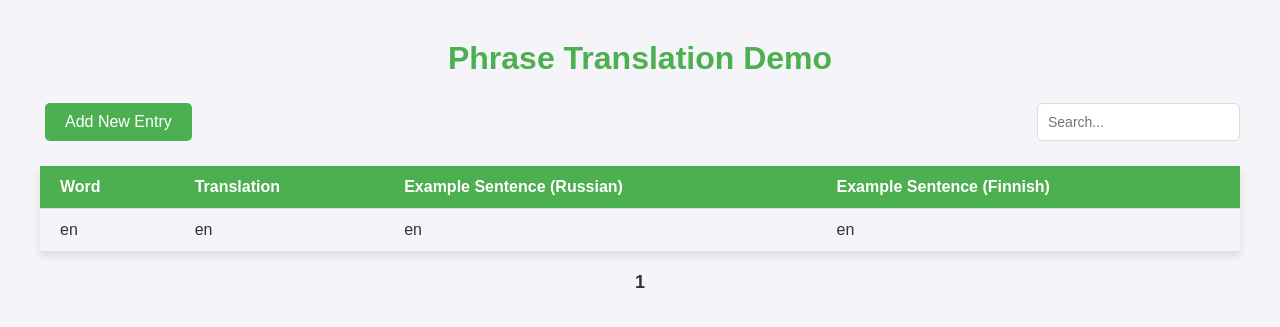
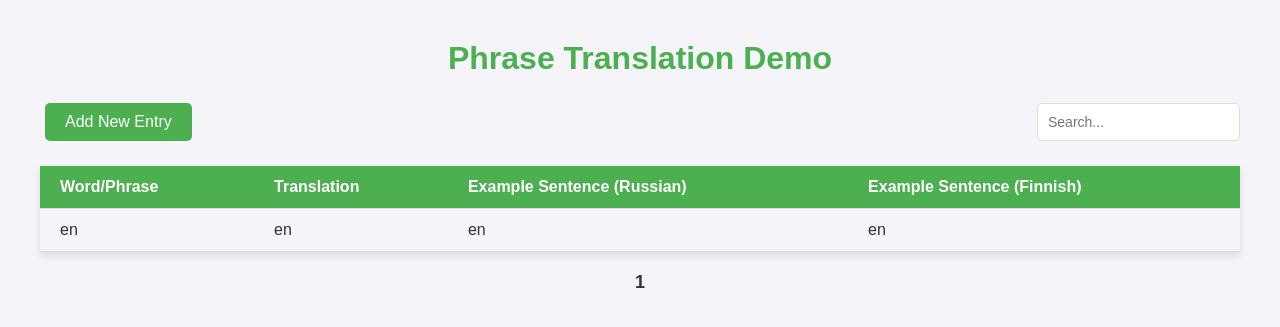
Before and after one commit to caKambourides/Phrase-Translation-CMS, a Flask app: page / in a window 1280 px wide. Shown: the top 327 px of the page. Run offline with Flask 3, Linux system fonts and the light colour scheme; tables that the repository leaves empty hold one stand-in row (values such as "Sample post"); parts of the project's set-up code (start-up, migrations or seed data) failed here and were passed over.

Commit message:
Update index.html

```diff
--- a/templates/index.html
+++ b/templates/index.html
@@ -19,7 +19,7 @@
     <table id="entries">
         <thead>
             <tr>
-                <th>Word</th>
+                <th>Word/Phrase</th>
                 <th>Translation</th>
                 <th>Example Sentence (Russian)</th>
                 <th>Example Sentence (Finnish)</th>
```
